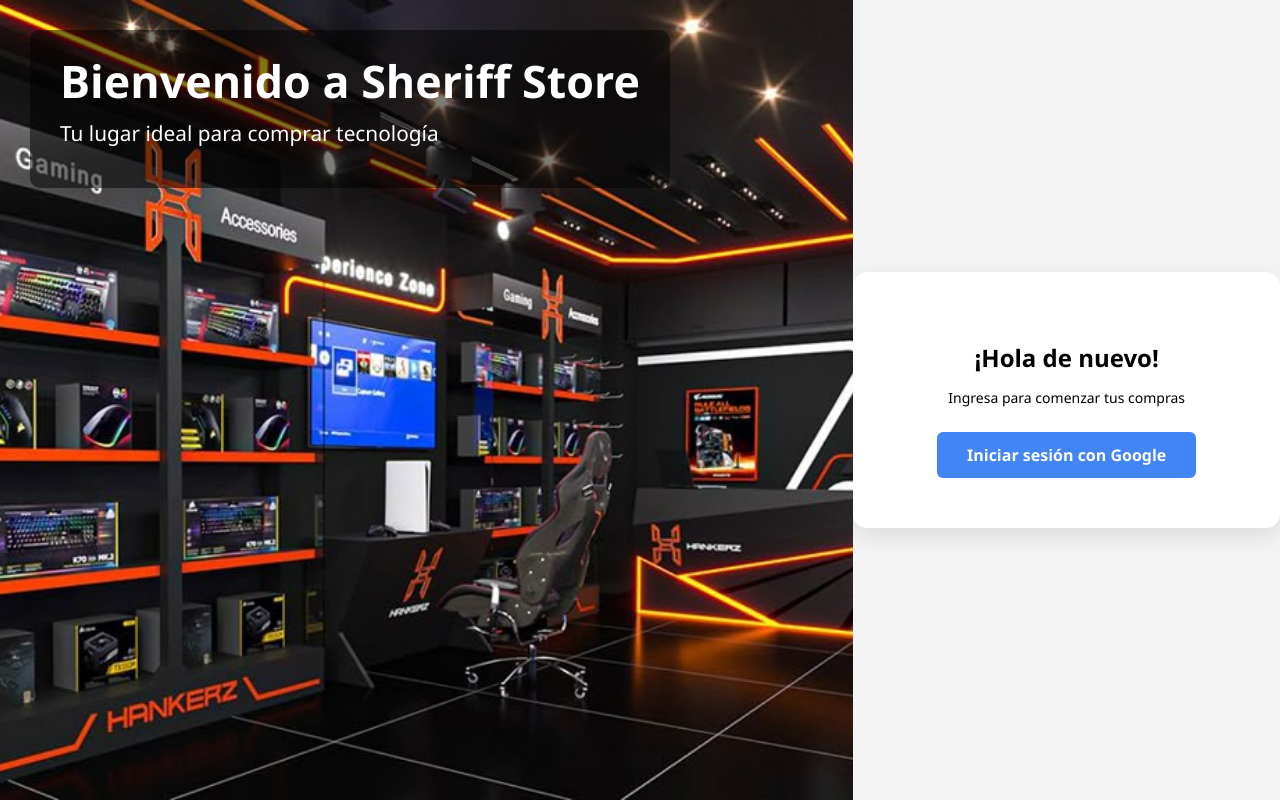
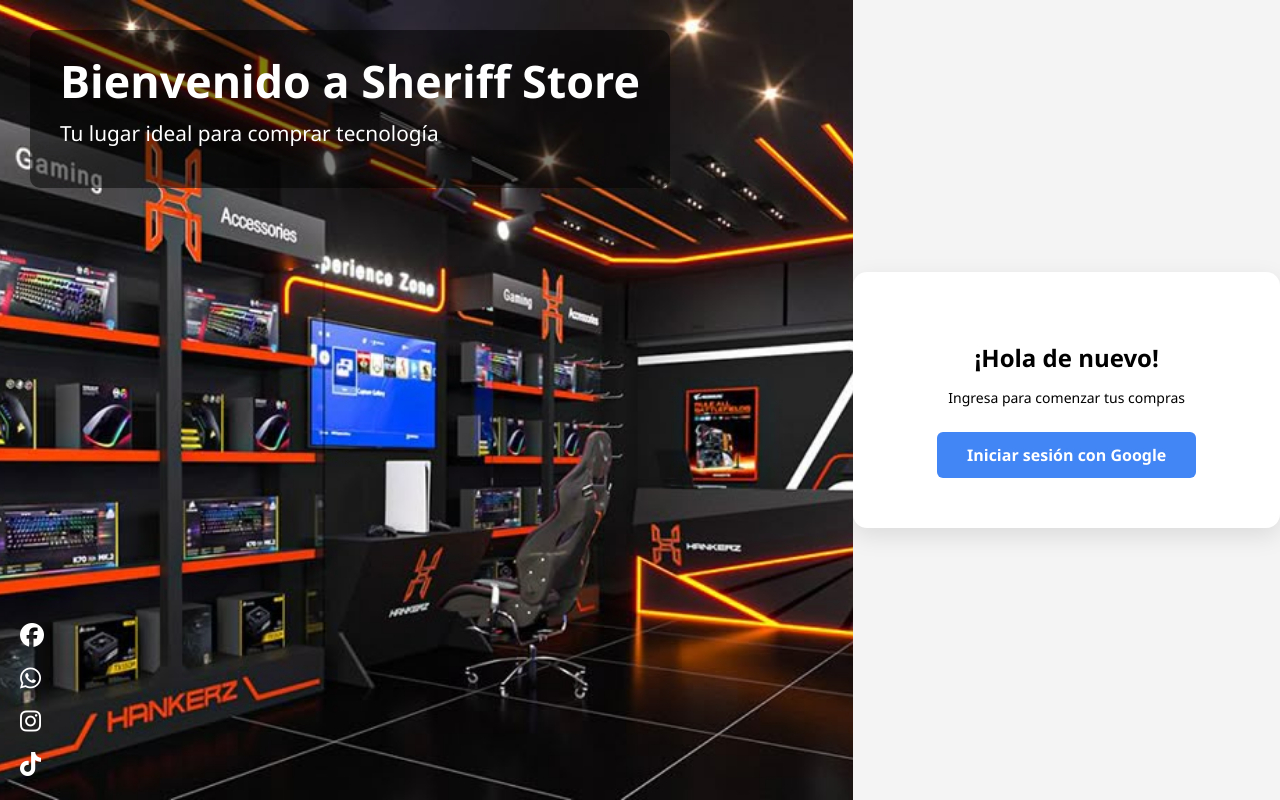
Before and after one commit to JheysonPerez/flask-app, a Flask app: page / in a window 1280 px wide. Run offline with Flask 3, Linux system fonts and the light colour scheme.

Commit message:
hola denuevo

```diff
--- a/app/templates/login.html
+++ b/app/templates/login.html
@@ -4,6 +4,31 @@
     <meta charset="UTF-8">
     <title>Iniciar Sesión Sheriff Store</title>
     <link rel="stylesheet" href="{{ url_for('static', filename='styles.css') }}">
+    <!-- Font Awesome para los iconos -->
+    <link rel="stylesheet" href="https://cdnjs.cloudflare.com/ajax/libs/font-awesome/6.5.0/css/all.min.css">
+    <style>
+        /* Estilo para los iconos sociales */
+        .social-icons {
+            position: fixed;
+            bottom: 20px;
+            left: 20px;
+            display: flex;
+            flex-direction: column;
+            gap: 10px;
+        }
+
+        .social-icons a {
+            color: white;
+            font-size: 24px;
+            text-decoration: none;
+            transition: transform 0.2s ease, color 0.2s ease;
+        }
+
+        .social-icons a:hover {
+            transform: scale(1.2);
+            color: #ffcc00;
+        }
+    </style>
 </head>
 <body>
     <div class="main-container">
@@ -26,5 +51,13 @@
             </div>
         </div>
     </div>
+
+    <!-- Iconos sociales abajo a la izquierda -->
+    <div class="social-icons">
+        <a href="https://www.facebook.com/jheyson.perez.560" target="_blank"><i class="fab fa-facebook"></i></a>
+        <a href="https://wa.me/51905921931" target="_blank"><i class="fab fa-whatsapp"></i></a>
+        <a href="https://www.instagram.com/jheysonperez_15/" target="_blank"><i class="fab fa-instagram"></i></a>
+        <a href="https://www.tiktok.com/@jheysonperez_15" target="_blank"><i class="fab fa-tiktok"></i></a>
+    </div>
 </body>
 </html>
--- a/init_db.sql
+++ b/init_db.sql
@@ -95,6 +95,7 @@
     (4, 'cliente-google-id-4', 'Cristian Araujo', 'cristianaraujodavila@gmail.com', 'cliente', 'activo'),
     (5, 'cliente-google-id-5', 'Diogo Alipazaga', 'diogoalipazaga@gmail.com', 'cliente', 'activo'),
     (6, 'cliente-google-id-6', 'FranK Carrion', 'frankcarrion35@gmail.com', 'cliente', 'activo')
+ON CONFLICT (id) DO NOTHING;   -- << ✅ agregado ; y manejo de conflicto
 
 -- Insertar tipos de comprobante
 INSERT INTO tipos_comprobante (id, nombre)
```
